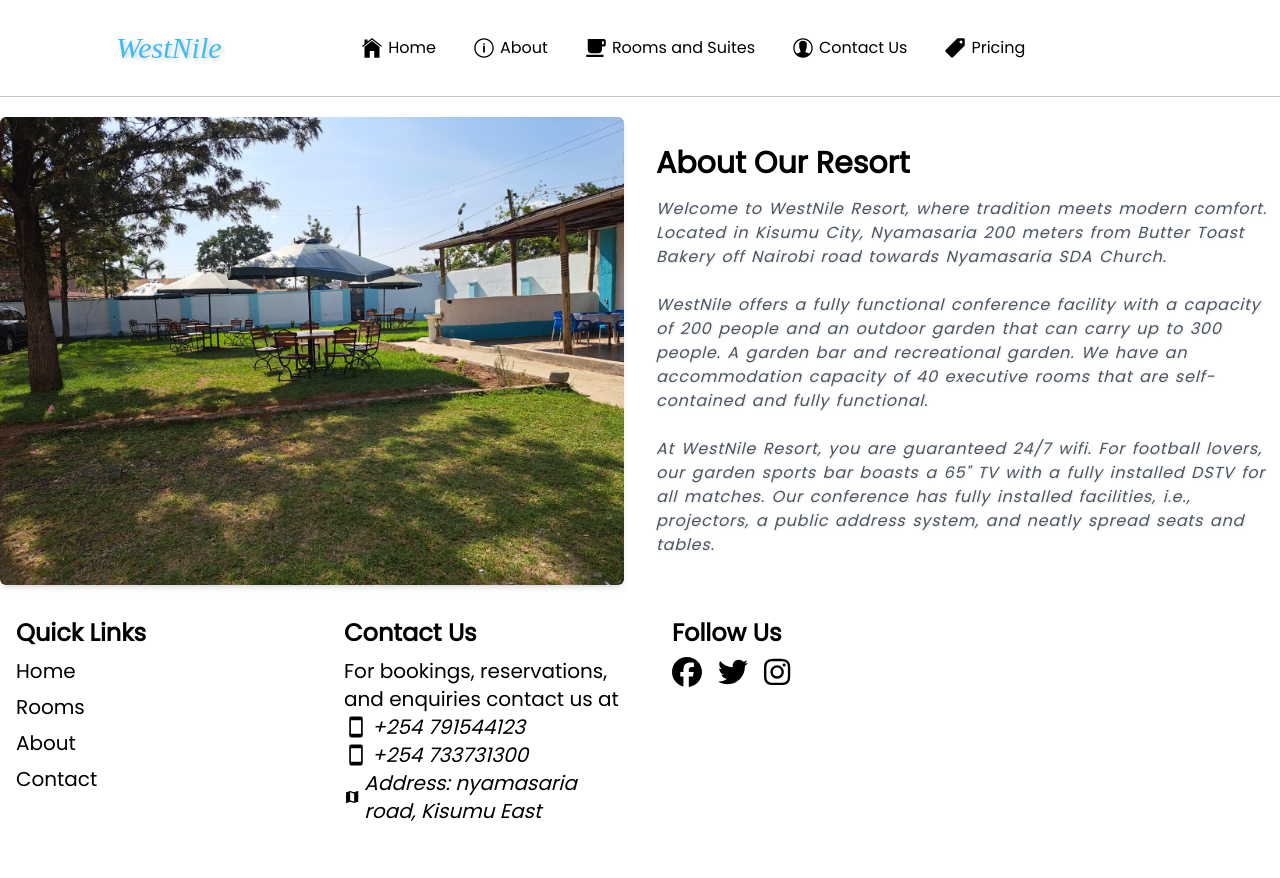
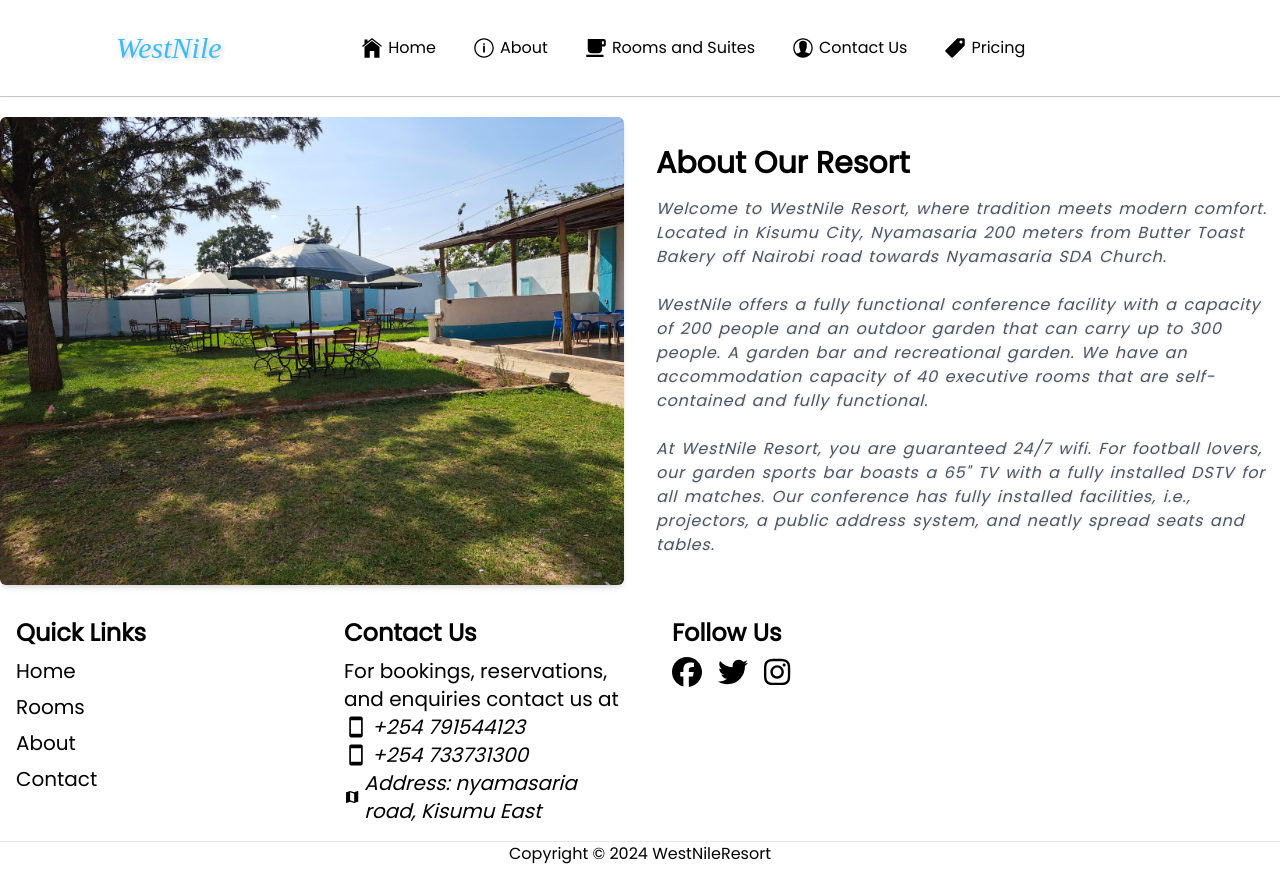
Before and after one commit to alvinkenyagah/weniresort.com-, a React (Vite) app: page /about in a window 1280 px wide. Before the commit the page ends 853 px from the top, so only its background shows below. Built offline with nearby package versions, Linux system fonts and the light colour scheme.

Commit message:
Add copy right section

```diff
--- a/src/components/about/Aboutpage.jsx
+++ b/src/components/about/Aboutpage.jsx
@@ -137,6 +137,13 @@
 
 </div>
 
+        {/* Copy right */}
+
+        <div>
+          <hr />
+          <p className='text-black flex justify-center'>Copyright © 2024 WestNileResort</p>
+        </div>
+
 </footer>
 </>
   );
--- a/src/components/footer/Footer.jsx
+++ b/src/components/footer/Footer.jsx
@@ -115,7 +115,11 @@
           </div>
         </div>
       </div>
-
+      {/* Copy right */}
+        <div>
+          <hr />
+          <p className='text-black flex justify-center'>Copyright © 2024 WestNileResort</p>
+        </div>
     </footer>
   );
 };
--- a/src/pages/Gallery.jsx
+++ b/src/pages/Gallery.jsx
@@ -289,6 +289,14 @@
 
 </div>
 
+           {/* Copy right  */}
+
+        <div>
+          <hr />
+          <p className='text-black flex justify-center'>Copyright © 2024 WestNileResort</p>
+        </div>
+
+
 </footer>
     </>
   );
```
